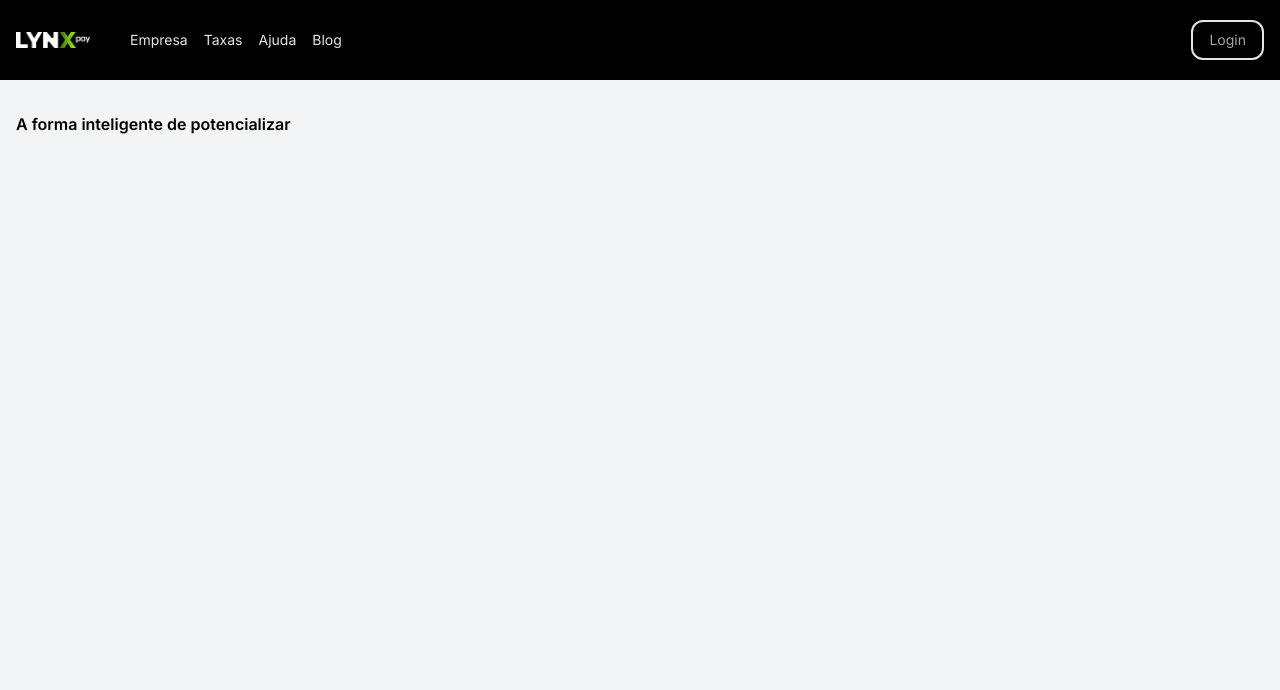
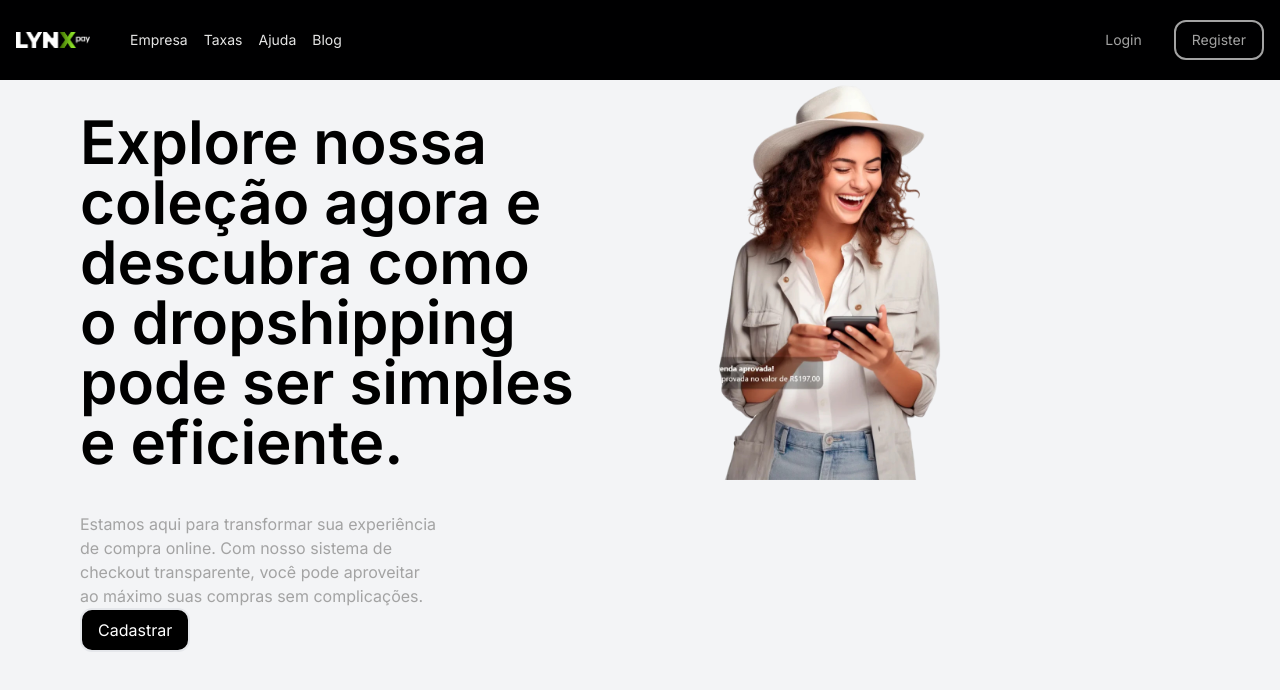
Before and after one commit to gabriel12121/lynx-checkout, a Next.js app: page / in a window 1280 px wide. Shown: the top 690 px of the page. Built offline with nearby package versions, Linux system fonts and the light colour scheme.

Commit message:
alteracoeshome

```diff
--- a/src/app/page.tsx
+++ b/src/app/page.tsx
@@ -1,15 +1,35 @@
 import Image from "next/image";
+import Balancer from 'react-wrap-balancer'
+import Hero from "@/assets/hero.png";
+
 export default function Home() {
   return (
     <div className="min-h-screen w-full bg-gray-100">
-      <section className="mx-auto flex max-w-6x1 flex-col-reverse gap-2
-      px-4 pb-12 transition-all md-flex-row md:gap-4">
+      <section className="mx-auto flex max-w-6xl  flex-col-reverse gap-2  px-4  pb-12 transition-all md:flex-row md:gap-4">
         <div className="flex flex-col items-center gap-6 pt-8 text-center
         md:w-1/2 md:items-start md:gap-10 md-pt-32 md:text-left">
-          <h1 className="text-4x1 font-semibold md:text-6x1">
-            A forma inteligente de potencializar
-          </h1>
+          <Balancer>
+            <h1 className="text-4xl font-semibold md:text-6xl">
+Explore nossa coleção agora e descubra como o dropshipping pode ser simples e eficiente.            </h1>
+          </Balancer>
+                    <Balancer>
+            <p className=" text-neutral-400 md:max-w-[400px]">
+Estamos aqui para transformar sua experiência de compra online. Com nosso sistema de checkout transparente, você pode aproveitar ao máximo suas compras sem complicações.
+
+            </p>
+          <button className="border-balck  w-fit rounded-xl border-2 bg-black px-4 py-2  text-white transition-all hover:border-black hover:bg-black hover:bg-transparent  hover:text-black/90">
+            Cadastrar
+          </button>
+          </Balancer>
         </div>
+                <section className="md:w-1/2 ">
+          <Image
+            className="hidden h-auto max-w-[400px]  md:block"
+            src={Hero}
+            alt="hreo-image"
+          />
+
+        </section>
       </section>
     </div>
   );
--- a/src/components/Navbar.tsx
+++ b/src/components/Navbar.tsx
@@ -23,13 +23,15 @@
        	  	</div>
        	  </section>
 
-       	  <section className="felx items-center gap-8">
-       	  	<button className="h-fit rounded-xl border-2 border-neutral-200
-       	  	px-4 py-2 text-neutral-400 transition-all hover:border-black hover:text-black/90">
-       	  		Login
-       	  	</button>
+      <section className=" hidden md:flex   items-center gap-8 ">
+        <button className="h-fit text-neutral-400 transition-all hover:text-black/90">
+          Login
+        </button>
 
-       	  </section>
+        <button className="h-fit rounded-xl border-2 border-neutral-400 px-4 py-2 text-neutral-400 transition-all hover:border-black hover:text-black/90">
+          Register
+        </button>
+      </section>
        </div>
 		)
 }
```
Also changed, not shown: package.json (+5 -4 lines), src/assets/hero.png (added), 1 other file (tests, documents, lock files or other folders).
